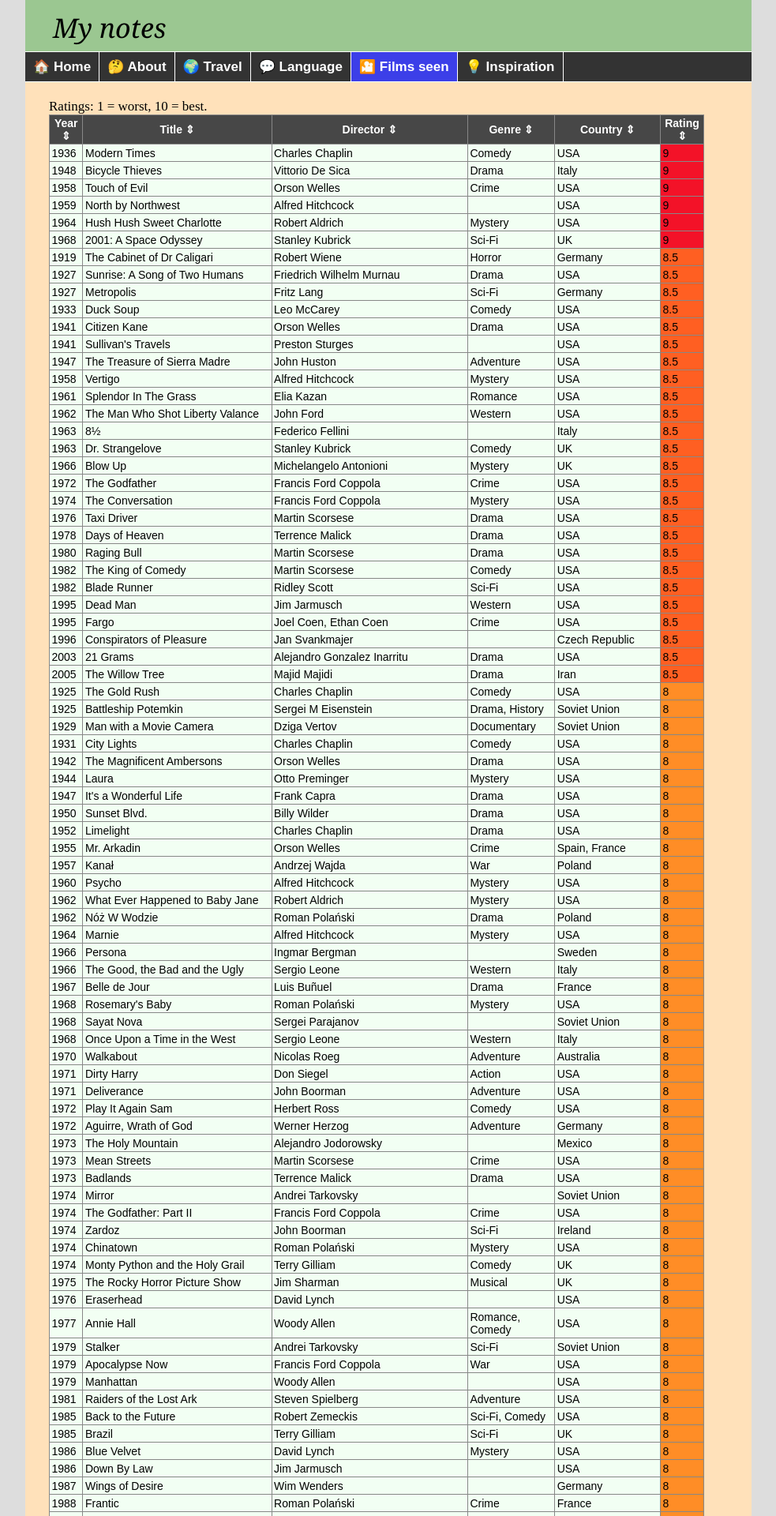
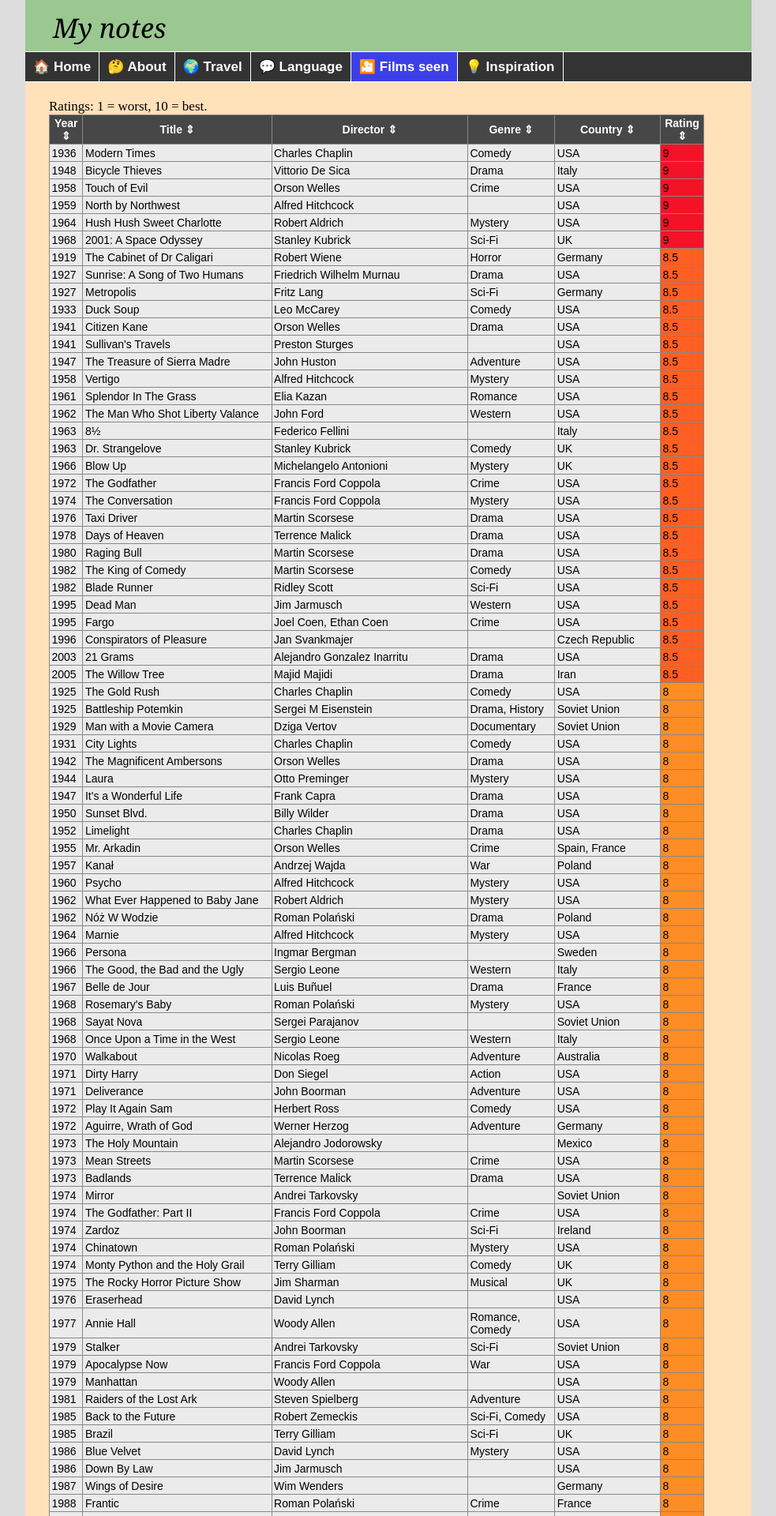
Before and after one commit to witbag/witbag.github.io, a Jekyll site: the page built from likes/index.html, in a window 1280 px wide. Shown: the top 1920 px of the page at 79% size, without its empty margins (148-1131 px from the left). Built offline with Jekyll 4.4.1, drawn with Linux system fonts in a browser that asks for light colours.

Commit message:
Update index.html

```diff
--- a/likes/index.html
+++ b/likes/index.html
@@ -18,7 +18,7 @@ Ratings: 1 = worst, 10 = best.
 		border: 1px solid #878787;
 		border-collapse: collapse;
 		font-family: Arial, Helvetica, sans-serif;
-		background: #f2fff3;
+		background: #ebebeb;
 	}
 	.sortable td {
 		padding: 2.5px;
```
